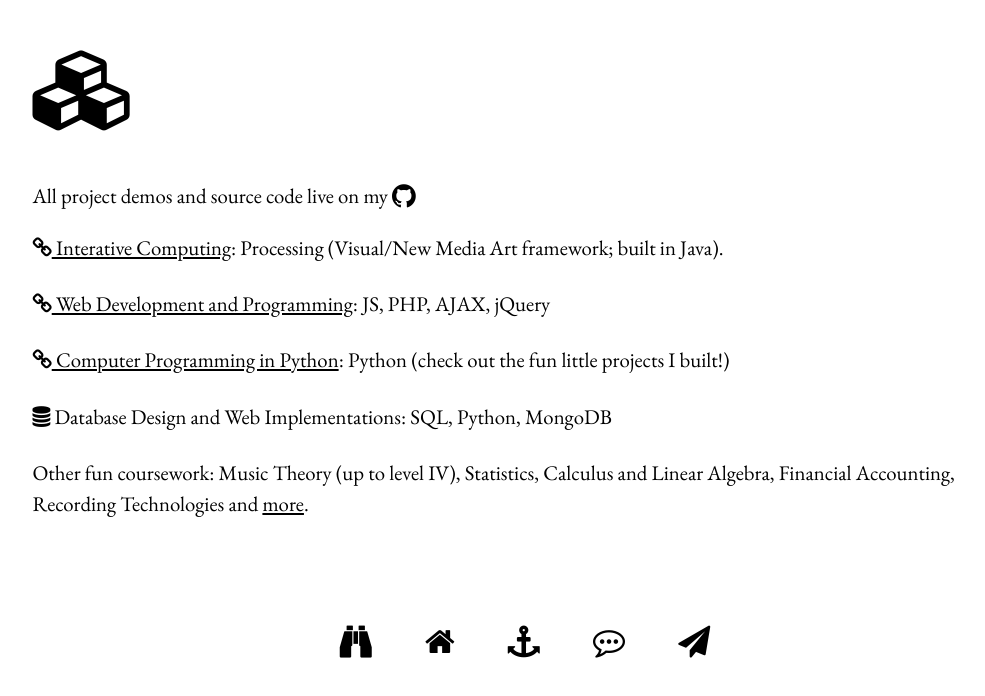
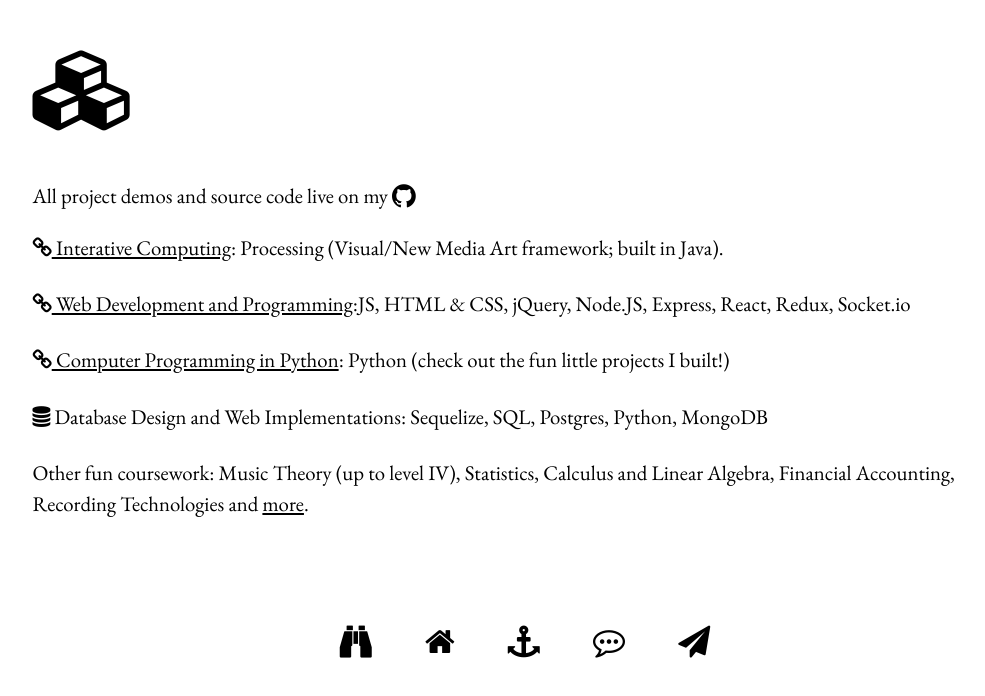
Before and after one commit to allison-vb/allisonzhao.com, a plain HTML site: page projects/index.html in a window 1280 px wide. Shown: the whole page, without its empty margins (110-1095 px from the left). Drawn offline with nearby package versions, Linux system fonts and the light colour scheme; a web font is replaced by a local one.

Commit message:
updated coursework

```diff
--- a/projects/index.html
+++ b/projects/index.html
@@ -18,11 +18,10 @@
         <ul class="project-list">
             <li><a href="https://github.com/leahzxxz/college-projects/tree/master/interactive-computing"><i class="fa fa-link" aria-hidden="true"></i> Interative Computing</a>: Processing (Visual/New Media
                 Art framework; built in Java).</li>
-            <li><a href="https://github.com/leahzxxz/college-projects/tree/master/web-design/vinyl-crossing"><i class="fa fa-link" aria-hidden="true"></i> Web Development and Programming</a>: JS, PHP, AJAX,
-                jQuery</li>
+            <li><a href="https://github.com/leahzxxz"><i class="fa fa-link" aria-hidden="true"></i> Web Development and Programming</a>:JS, HTML & CSS, jQuery, Node.JS, Express, React, Redux, Socket.io</li>
             <li><a href="https://github.com/leahzxxz/college-projects/tree/master/python"><i class="fa fa-link" aria-hidden="true"></i> Computer Programming in Python</a>: Python (check out
                 the fun little projects I built!)</li>
-            <li><i class="fa fa-database" aria-hidden="true"></i> Database Design and Web Implementations: SQL, Python, MongoDB</li>
+            <li><i class="fa fa-database" aria-hidden="true"></i> Database Design and Web Implementations: Sequelize, SQL, Postgres, Python, MongoDB</li>
         </ul>
 
         <p>Other fun coursework: Music Theory (up to level IV), Statistics, Calculus and Linear Algebra, Financial Accounting,
```
